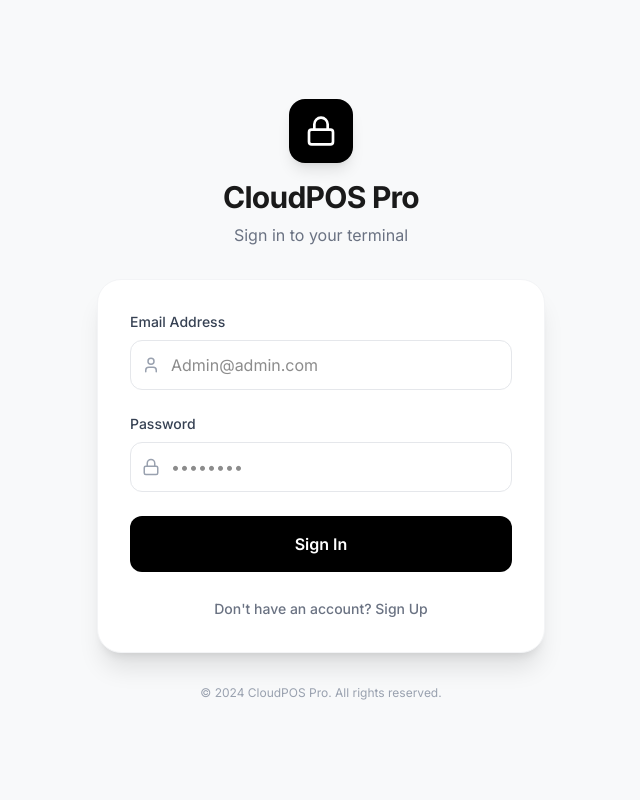
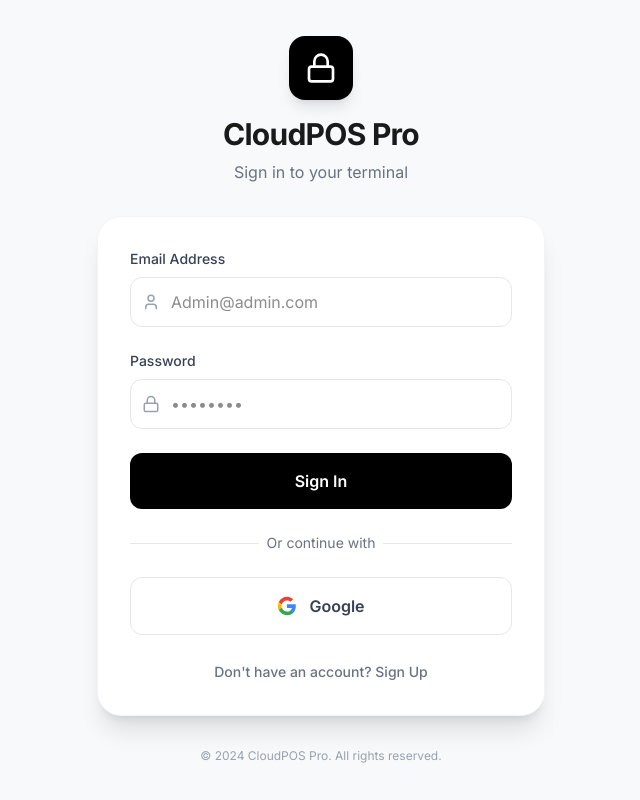
Before and after one commit to odishoodeesh/POS-System, a React (Vite) app: page / in a window 1280 px wide. Shown: the whole page, without its empty margins (319-959 px from the left). Built offline with nearby package versions, Linux system fonts and the light colour scheme; no server answers.

Commit message:
feat: Implement Google OAuth login flow
Add backend endpoints to initiate Google OAuth and handle the callback.
Implement frontend logic to trigger the OAuth flow via a popup and listen for success messages. This enables users to log in using their Google accounts.

```diff
--- a/server.ts
+++ b/server.ts
@@ -56,8 +56,91 @@
     supabaseAnonKey: !!process.env.VITE_SUPABASE_ANON_KEY,
     supabaseServiceKey: !!process.env.SUPABASE_SERVICE_ROLE_KEY,
     nodeEnv: process.env.NODE_ENV || 'development',
-    port: process.env.PORT || 3000
+    port: process.env.PORT || 3000,
+    appUrl: !!process.env.APP_URL
   });
+});
+
+app.get("/api/auth/google/url", async (req, res) => {
+  try {
+    const appUrl = process.env.APP_URL || `http://localhost:3000`;
+    const redirectUri = `${appUrl}/api/auth/callback`;
+
+    const { data, error } = await supabase.auth.signInWithOAuth({
+      provider: 'google',
+      options: {
+        redirectTo: redirectUri,
+        skipBrowserRedirect: true
+      }
+    });
+
+    if (error) throw error;
+    res.json({ url: data.url });
+  } catch (err: any) {
+    console.error("Google Auth URL error:", err);
+    res.status(500).json({ error: err.message });
+  }
+});
+
+app.get("/api/auth/callback", async (req, res) => {
+  const { code } = req.query;
+
+  if (!code) {
+    return res.status(400).send("No code provided");
+  }
+
+  try {
+    const { data, error } = await supabase.auth.exchangeCodeForSession(String(code));
+
+    if (error) throw error;
+
+    // Fetch or ensure profile exists (the trigger should have handled it, but let's be safe)
+    let { data: profile } = await supabase
+      .from("users")
+      .select("*")
+      .eq("id", data.user.id)
+      .single();
+
+    if (!profile) {
+      // Fallback if trigger didn't run for some reason
+      const { data: newProfile } = await supabase
+        .from("users")
+        .insert([{ id: data.user.id, username: data.user.email, role: 'owner' }])
+        .select()
+        .single();
+      profile = newProfile;
+    }
+
+    const responseUser = {
+      ...data.user,
+      ...(profile || {}),
+      username: profile?.username || data.user.email,
+      id: data.user.id
+    };
+
+    // Send success message to parent window and close popup
+    res.send(`
+      <html>
+        <body>
+          <script>
+            if (window.opener) {
+              window.opener.postMessage({
+                type: 'OAUTH_AUTH_SUCCESS',
+                user: ${JSON.stringify(responseUser)}
+              }, '*');
+              window.close();
+            } else {
+              window.location.href = '/';
+            }
+          </script>
+          <p>Authentication successful. This window should close automatically.</p>
+        </body>
+      </html>
+    `);
+  } catch (err: any) {
+    console.error("Auth callback error:", err);
+    res.status(500).send(`Authentication failed: ${err.message}`);
+  }
 });
 
 app.post("/api/auth/signup", async (req, res) => {
--- a/src/components/Login.tsx
+++ b/src/components/Login.tsx
@@ -21,6 +21,18 @@
 
   useEffect(() => {
     checkConfig();
+
+    // Listen for OAuth success from popup
+    const handleMessage = (event: MessageEvent) => {
+      // Validate origin if possible, but '*' is often used in these sandboxes
+      if (event.data?.type === 'OAUTH_AUTH_SUCCESS') {
+        console.log("OAuth success received:", event.data.user);
+        onLogin(event.data.user);
+      }
+    };
+
+    window.addEventListener('message', handleMessage);
+    return () => window.removeEventListener('message', handleMessage);
   }, []);
 
   const checkConfig = async () => {
@@ -76,6 +88,37 @@
     } catch (err) {
       console.error("Fetch error:", err);
       setError('Connection error. Please check your internet or if the server is running.');
+    } finally {
+      setLoading(false);
+    }
+  };
+
+  const handleGoogleLogin = async () => {
+    setLoading(true);
+    setError('');
+    try {
+      const res = await fetch('/api/auth/google/url');
+      if (!res.ok) throw new Error('Failed to get Google Auth URL');
+      const { url } = await res.json();
+
+      // Open popup
+      const width = 500;
+      const height = 600;
+      const left = window.screenX + (window.outerWidth - width) / 2;
+      const top = window.screenY + (window.outerHeight - height) / 2;
+
+      const popup = window.open(
+        url,
+        'google_login',
+        `width=${width},height=${height},left=${left},top=${top}`
+      );
+
+      if (!popup) {
+        setError('Popup blocked. Please allow popups for this site.');
+      }
+    } catch (err: any) {
+      console.error('Google login error:', err);
+      setError(err.message || 'Failed to start Google login');
     } finally {
       setLoading(false);
     }
@@ -156,6 +199,30 @@
             >
               {loading ? <Loader2 className="animate-spin" size={20} /> : (isSignUp ? 'Create Account' : 'Sign In')}
             </button>
+
+            <div className="relative my-6">
+              <div className="absolute inset-0 flex items-center">
+                <div className="w-full border-t border-gray-200"></div>
+              </div>
+              <div className="relative flex justify-center text-sm">
+                <span className="px-2 bg-white text-gray-500">Or continue with</span>
+              </div>
+            </div>
+
+            <button
+              type="button"
+              onClick={handleGoogleLogin}
+              disabled={loading}
+              className="w-full bg-white border border-gray-200 text-gray-700 py-4 rounded-xl font-semibold hover:bg-gray-50 transition-all flex items-center justify-center gap-3 disabled:opacity-50"
+            >
+              <svg width="20" height="20" viewBox="0 0 24 24" fill="none" xmlns="http://www.w3.org/2000/svg">
+                <path d="M22.56 12.25c0-.78-.07-1.53-.2-2.25H12v4.26h5.92c-.26 1.37-1.04 2.53-2.21 3.31v2.77h3.57c2.08-1.92 3.28-4.74 3.28-8.09z" fill="#4285F4"/>
+                <path d="M12 23c2.97 0 5.46-.98 7.28-2.66l-3.57-2.77c-.98.66-2.23 1.06-3.71 1.06-2.86 0-5.29-1.93-6.16-4.53H2.18v2.84C3.99 20.53 7.7 23 12 23z" fill="#34A853"/>
+                <path d="M5.84 14.09c-.22-.66-.35-1.36-.35-2.09s.13-1.43.35-2.09V7.07H2.18C1.43 8.55 1 10.22 1 12s.43 3.45 1.18 4.93l3.66-2.84z" fill="#FBBC05"/>
+                <path d="M12 5.38c1.62 0 3.06.56 4.21 1.66l3.15-3.15C17.45 2.09 14.97 1 12 1 7.7 1 3.99 3.47 2.18 7.07l3.66 2.84c.87-2.6 3.3-4.53 6.16-4.53z" fill="#EA4335"/>
+              </svg>
+              Google
+            </button>
           </form>
 
           <div className="mt-6 text-center">
```
